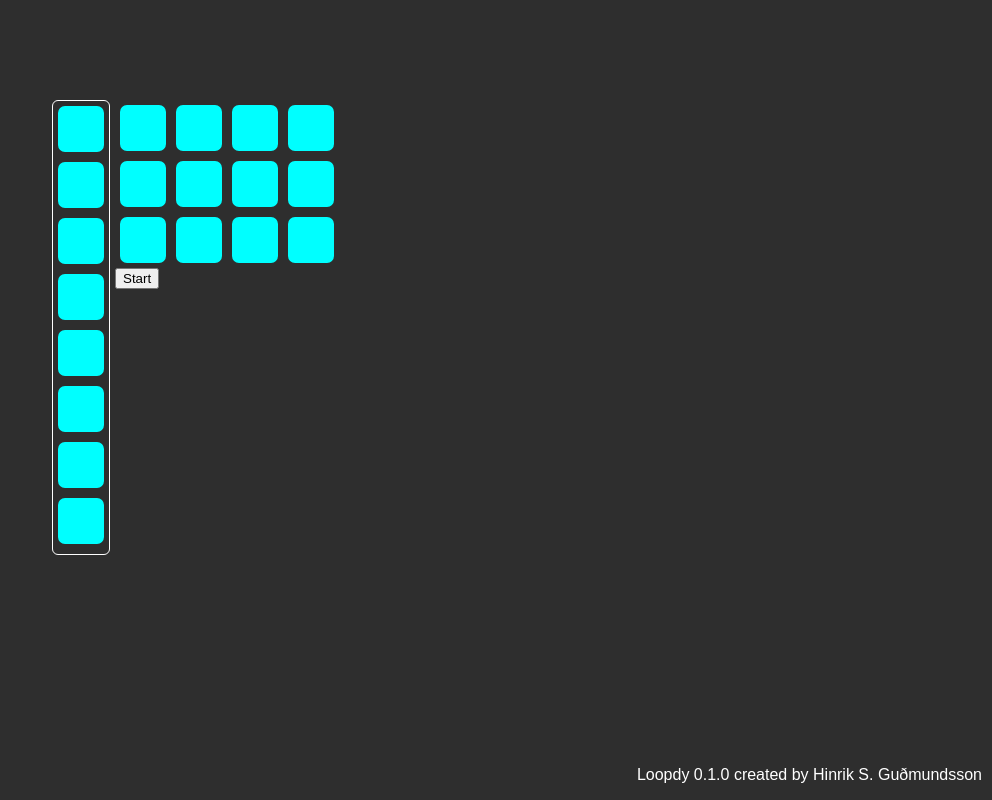
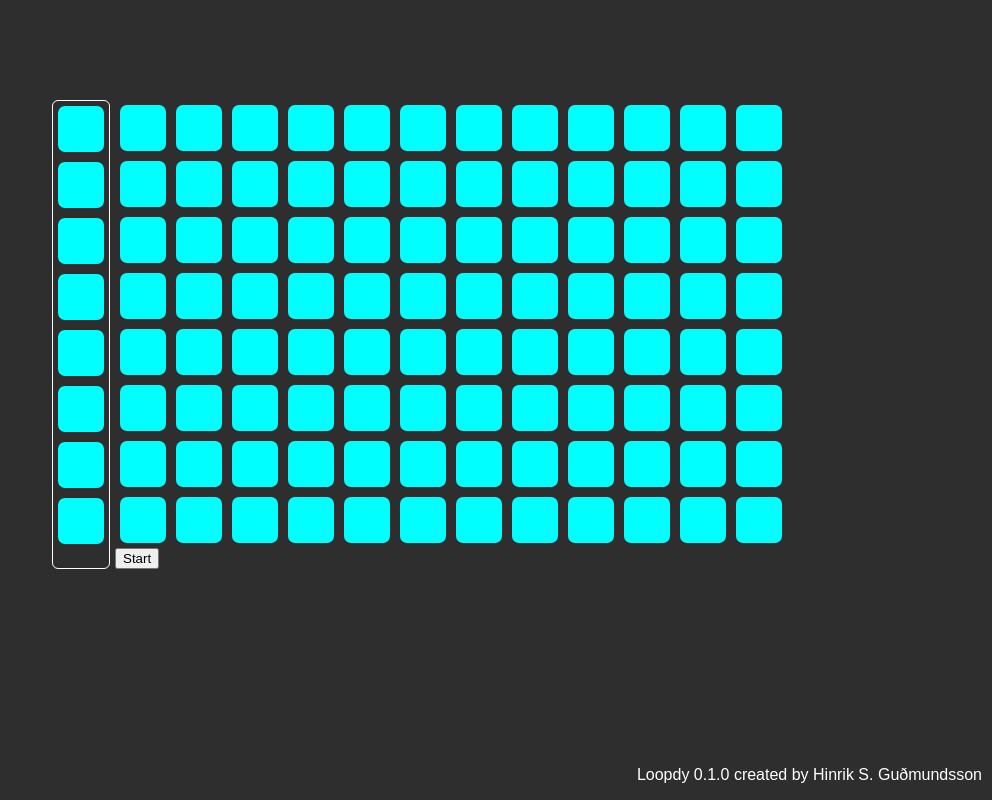
Before and after one commit to hinriksnaer/Loopdy, a React (Create React App) app: page / in a window 1280 px wide. Shown: the whole page, without its empty margins (288-1280 px from the left). Built offline with nearby package versions, Linux system fonts and the light colour scheme.

Commit message:
refactoring and scaling added

```diff
--- a/src/App.js
+++ b/src/App.js
@@ -11,7 +11,7 @@ class App extends Component {
       <div>
         <div className="SoundboardContainer">
           <PlayableBoard />
-          <LoopBoard row={10} cols={10} />
+          <LoopBoard cols={12} rows={8}/>
         </div>
         <div className="InfoText">
           <p>Loopdy 0.1.0 created by Hinrik S. Guðmundsson</p>
--- a/src/LoopBoard.js
+++ b/src/LoopBoard.js
@@ -1,29 +1,37 @@
 import React, { Component } from 'react';
+import NoteBox from './NoteBox';
 import './App.css';
-const Tone = require('tone');
+import { playSound } from './SoundBox';
 
 class LoopBoard extends Component {
 
   state = {
-    noteStatus: [
-      ['Inactive', 'Inactive', 'Inactive', 'Inactive'],
-      ['Inactive', 'Inactive', 'Inactive', 'Inactive'],
-      ['Inactive', 'Inactive', 'Inactive', 'Inactive']],
-    isPlaying: ['NoteNotPlaying', 'NoteNotPlaying', 'NoteNotPlaying', 'NoteNotPlaying'],
+    isPlaying: [false, false, false, false],
     looping: false
   }
 
-  playSound = (note) => {
-      //create a synth and connect it to the master output (your speakers)
-    var synth = new Tone.Synth().toMaster()
+  componentWillMount() {
+    const { cols, rows } = this.props;
+    let noteStatus = [];
+    let falseInit = [];
+    for (let i = 0; i<cols;i++){
+      falseInit.push(false);
+    }
+    for (let i = 0; i<rows; i++){
+      noteStatus.push(falseInit.slice());
+    }
+    this.setState({ noteStatus })
 
-    //play a middle 'C' for the duration of an 8th note
-    synth.triggerAttackRelease(note, '16n');
   }
 
+  // starts the loop if it is not currently active, iterates over the boxes and plays active noteboxes
   startLoop = () => {
+    let { cols } = this.props;
     this.setState({ looping: !this.state.looping })
-    let newIsLooping = ['NoteNotPlaying', 'NoteNotPlaying', 'NoteNotPlaying', 'NoteNotPlaying'];
+    let newIsLooping = [];
+    for (let i = 0; i<cols;i++){
+      newIsLooping.push(false);
+    }
     if (this.state.looping) {
       let interval = this.state.playLoop;
       clearInterval(interval);
@@ -31,89 +39,86 @@ class LoopBoard extends Component {
       return;
     }
     let count = 0;
+    const notes = ['c3', 'd3', 'e3', 'f3', 'g3', 'a3', 'b3', 'c4'];
     let playLoop = setInterval(() => {
-      let newIsLooping = ['NoteNotPlaying', 'NoteNotPlaying', 'NoteNotPlaying', 'NoteNotPlaying'];
-      newIsLooping[count] = 'NoteIsPlaying';
+
+      let noteStatus = this.state.noteStatus;
+
+      for (let i = 0; i<8; i++){
+        if (noteStatus[i][count] == true){
+          playSound(notes[i]);
+        }
+      }
+
+      let { cols } = this.props;
+      let newIsLooping = [];
+      for (let i = 0; i<cols;i++){
+        newIsLooping.push(false);
+      }
+      newIsLooping[count] = true;
       this.setState({ isPlaying: newIsLooping });
-      let noteStatus = this.state.noteStatus;
-      let noteList = [noteStatus[0][count], noteStatus[1][count], noteStatus[2][count]];
-
-      if(noteStatus[0][count] == 'Active'){
-        this.playSound('f3');
-      }
-      if(noteStatus[1][count] == 'Active'){
-        this.playSound('e3');
-      }
-      if(noteStatus[2][count] == 'Active'){
-        this.playSound('c3');
-      }
       count++;
-      if(count > 3){
+      if(count >= cols){
         count = 0;
       }
-    }, 150);
+    }, 200);
     this.setState({ playLoop: playLoop })
   }
 
+  // toggles wether or not a notebox is active or not
   alterActiveState = (row, column) => {
     let { noteStatus } = this.state;
-    if (noteStatus[row][column] == 'Active'){
-      noteStatus[row][column] = 'Inactive';
+    if (noteStatus[row][column] === true){
+      noteStatus[row][column] = false;
       this.setState({ noteStatus });
     } else {
-      noteStatus[row][column] = 'Active';
+      noteStatus[row][column] = true;
       this.setState({ noteStatus });
     }
   }
 
+  // generates row of noteboxes
+  generateNoteBoxRow = (row, noteStatus, isPlaying) => {
+    let notes = [];
+    const { cols } = this.props;
+    for(let i = 0; i<cols; i++) {
+      notes.push(
+      <NoteBox
+        isActive={noteStatus[row][i]}
+        isPlaying={isPlaying[i]}
+        onClick={this.alterActiveState}
+        x={row}
+        y={i}
+        />);
+    }
+    return notes;
+  }
+
+  // Generates all noteboxes for board
+  generateNoteBoxes = ( noRows, noteStatus, isPlaying ) => {
+    const noteRow = [];
+    for (let i = 0; i<noRows;i++){
+      noteRow.push(
+      <div className='NoteRow'>
+        {this.generateNoteBoxRow(noRows-1-i, noteStatus, isPlaying)}
+      </div>);
+    }
+    return noteRow;
+  }
+
+
   render() {
+    let { rows } = this.props;
     let startText = this.state.looping? "Stop":"Start";
+    let noteStatus = this.state.noteStatus;
+    let isPlaying = this.state.isPlaying;
     return (
       <div className="LoopBoardContainer">
-        <div className='NoteRow'>
-          <div className={'NoteBox '+"PlayableNoteBox"+this.state.noteStatus[0][0] + ' ' + this.state.isPlaying[0]} onClick={() => this.alterActiveState(0,0)}></div>
-          <div className={'NoteBox '+"PlayableNoteBox"+this.state.noteStatus[0][1] + ' ' + this.state.isPlaying[1]} onClick={() => this.alterActiveState(0,1)}></div>
-          <div className={'NoteBox '+"PlayableNoteBox"+this.state.noteStatus[0][2] + ' ' + this.state.isPlaying[2]} onClick={() => this.alterActiveState(0,2)}></div>
-          <div className={'NoteBox '+"PlayableNoteBox"+this.state.noteStatus[0][3] + ' ' + this.state.isPlaying[3]} onClick={() => this.alterActiveState(0,3)}></div>
-        </div>
-          <div className='NoteRow'>
-          <div className={'NoteBox '+"PlayableNoteBox"+this.state.noteStatus[1][0] + ' ' + this.state.isPlaying[0]} onClick={() => this.alterActiveState(1,0)}></div>
-          <div className={'NoteBox '+"PlayableNoteBox"+this.state.noteStatus[1][1] + ' ' + this.state.isPlaying[1]} onClick={() => this.alterActiveState(1,1)}></div>
-          <div className={'NoteBox '+"PlayableNoteBox"+this.state.noteStatus[1][2] + ' ' + this.state.isPlaying[2]} onClick={() => this.alterActiveState(1,2)}></div>
-          <div className={'NoteBox '+"PlayableNoteBox"+this.state.noteStatus[1][3] + ' ' + this.state.isPlaying[3]} onClick={() => this.alterActiveState(1,3)}></div>
-        </div>
-        <div className='NoteRow'>
-          <div className={'NoteBox '+"PlayableNoteBox"+this.state.noteStatus[2][0] + ' ' + this.state.isPlaying[0]} onClick={() => this.alterActiveState(2,0)}></div>
-          <div className={'NoteBox '+"PlayableNoteBox"+this.state.noteStatus[2][1] + ' ' + this.state.isPlaying[1]} onClick={() => this.alterActiveState(2,1)}></div>
-          <div className={'NoteBox '+"PlayableNoteBox"+this.state.noteStatus[2][2] + ' ' + this.state.isPlaying[2]} onClick={() => this.alterActiveState(2,2)}></div>
-          <div className={'NoteBox '+"PlayableNoteBox"+this.state.noteStatus[2][3] + ' ' + this.state.isPlaying[3]} onClick={() => this.alterActiveState(2,3)}></div>
-        </div>
+        {this.generateNoteBoxes( rows, noteStatus, isPlaying)}
         <button onClick={() => this.startLoop()}>{startText}</button>
       </div>
     );
   }
 }
 
-/*
-const { notes } = this.state;
-
-<NoteRow>
-  {}
-  <NoteBox isPLaying={notes[i][j]} onClick={this.togglePlaying(i, j)} />
-</NoteRow>
-
-class Notebox extends React.Component {
-  static propTypes = {
-    isPLaying: PropTypes.bool,
-    onClick: PropTypes.func,
-  }
-
-  render() {
-    const { isPlaying, onClick } = this.props;
-    return (
-      <div className=
-    )
-  }
-}
-*/
 export default LoopBoard;
--- /dev/null
+++ b/src/NoteBox.js
@@ -0,0 +1,33 @@
+import React, { Component } from 'react';
+import './App.css';
+const Tone = require('tone');
+
+class NoteBox extends Component {
+  /*
+  static propTypes = {
+      isPLaying: PropTypes.bool,
+      onClick: PropTypes.func
+    }
+  */
+
+  generateNoteBoxClass = (noteStatus, isPlaying) => {
+    let status = "Inactive";
+    let playing = "NoteIsPlaying";
+    if (noteStatus) {
+      status = "Active";
+    }
+    if (!isPlaying) {
+      playing = "NoteNotPlaying";
+    }
+    return 'NoteBox '+"PlayableNoteBox"+status + ' ' + playing;
+  }
+
+  render() {
+      const { isActive, isPlaying, onClick, x, y } = this.props;
+      return (
+          <div className={this.generateNoteBoxClass(isActive, isPlaying)} onClick={() => onClick(x,y)}></div>
+      )
+  }
+}
+
+export default NoteBox;
--- /dev/null
+++ b/src/SoundBox.js
@@ -0,0 +1,11 @@
+const Tone = require('tone');
+
+
+  async function playSound(note) {
+      //create a synth and connect it to the master output (your speakers)
+    var synth = new Tone.Synth().toMaster();
+    //play a middle 'C' for the duration of an 8th note
+    synth.triggerAttackRelease(note, '16n');
+  }
+
+export { playSound };
```
